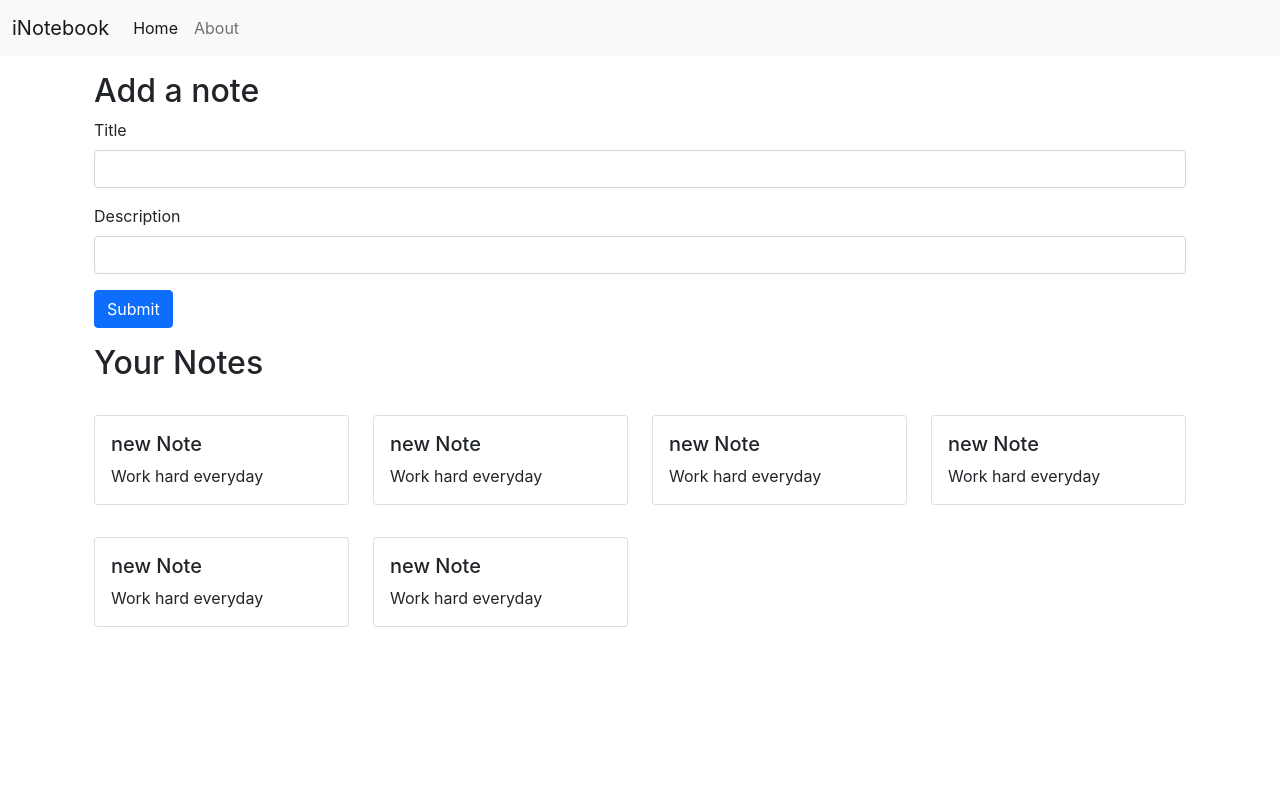
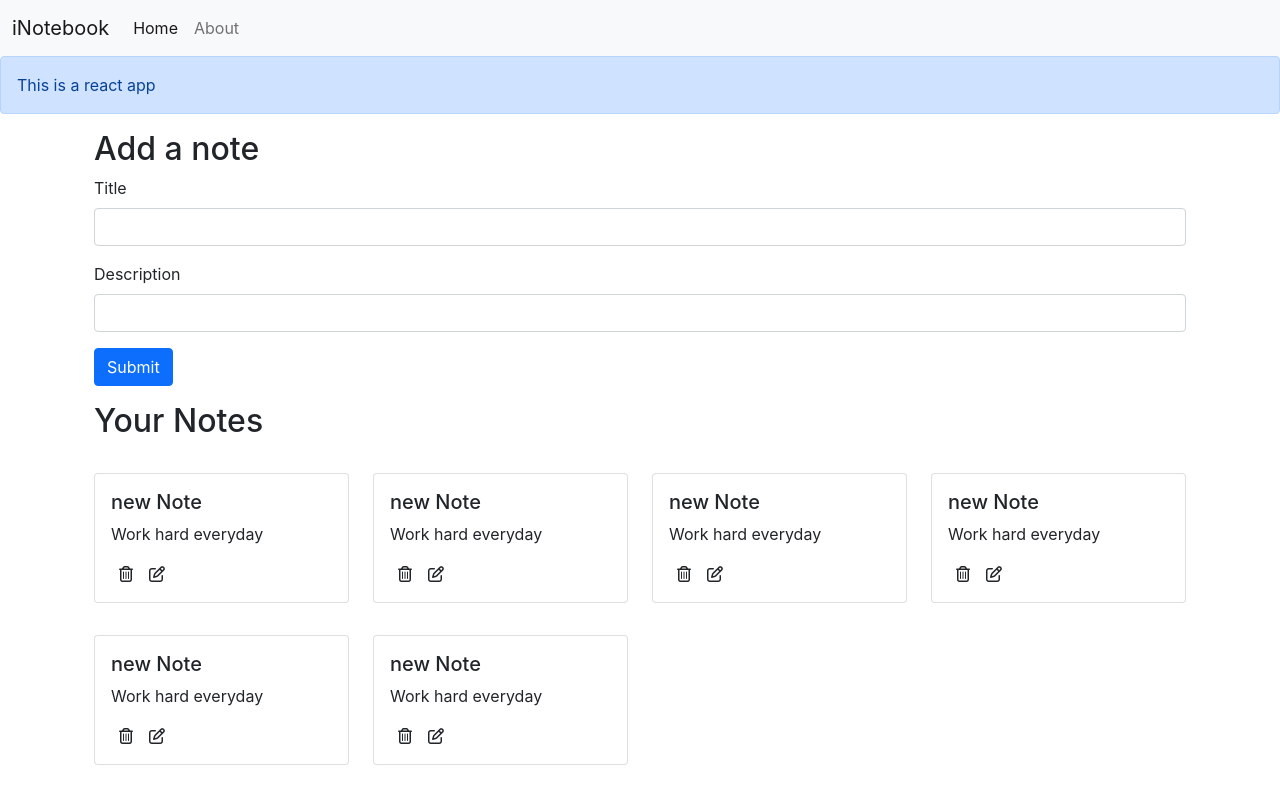
Before and after one commit to durgeshpushpakar/iNotebook, a React (Create React App) app: page / in a window 1280 px wide. Built offline with nearby package versions, Linux system fonts and the light colour scheme.

Commit message:
#63- alert component

```diff
--- a/public/index.html
+++ b/public/index.html
@@ -23,6 +23,7 @@
   <body>
     <noscript>You need to enable JavaScript to run this app.</noscript>
     <div id="root"></div>
+    <script src="https://kit.fontawesome.com/825b1f01de.js" crossorigin="anonymous"></script>
     <!-- Option 1: Bootstrap Bundle with Popper -->
     <script
       src="https://cdn.jsdelivr.net/npm/bootstrap@5.1.3/dist/js/bootstrap.bundle.min.js"
--- a/src/App.js
+++ b/src/App.js
@@ -4,11 +4,13 @@
 import About from "./components/About";
 import { Routes, Route } from "react-router-dom";
 import NoteState from "./context/notes/NoteState";
+import Alert from "./components/Alert";
 function App() {
   return (
     <>
       <NoteState>
         <Navbar />
+        <Alert message="This is a react app"/>
         <div className="container">
           <Routes>
             <Route path="/" element={<Home />}></Route>
--- /dev/null
+++ b/src/components/Alert.js
@@ -0,0 +1,11 @@
+import React from "react";
+
+export default function Alert(props) {
+  return (
+    <div>
+      <div class="alert alert-primary" role="alert">
+            {props.message}
+      </div>
+    </div>
+  );
+}
--- a/src/components/NoteItem.js
+++ b/src/components/NoteItem.js
@@ -10,6 +10,8 @@
           <p className="card-text">
             {note.description}
           </p>
+          <i className="far fa-trash-alt mx-2"></i>
+          <i className="far fa-edit mx-2"></i>
         </div>
       </div>
     </div>
--- a/src/components/Notes.js
+++ b/src/components/Notes.js
@@ -8,7 +8,7 @@
         <div className="row">
             <h2 className="my-3">Your Notes</h2>
             {notes.map((e) => {
-                return <NoteItem note={e}/>
+                return <NoteItem key={e._id} note={e}/>
             })
             }
         </div>
--- a/src/context/notes/NoteState.js
+++ b/src/context/notes/NoteState.js
@@ -3,7 +3,7 @@
 const NoteState = (props) => {
     const notesInitial=[
         {
-          "_id": "61d48906d856345900f40b8e",
+          "_id": "61d48906d8526345900f40b8e",
           "user": "61ce01d69bc828b8269548cb",
           "title": "new Note",
           "description": "Work hard everyday",
@@ -12,7 +12,7 @@
           "__v": 0
         },
         {
-          "_id": "61d48906d856345900f40b90",
+          "_id": "61d4890226d856345900f40b90",
           "user": "61ce01d69bc828b8269548cb",
           "title": "new Note",
           "description": "Work hard everyday",
@@ -21,7 +21,7 @@
           "__v": 0
         },
         {
-          "_id": "61d48906d856345900f40b8e",
+          "_id": "61d48906d8563459002f40b8e",
           "user": "61ce01d69bc828b8269548cb",
           "title": "new Note",
           "description": "Work hard everyday",
@@ -30,7 +30,7 @@
           "__v": 0
         },
         {
-          "_id": "61d48906d856345900f40b90",
+          "_id": "61d48906d856345900f4022b90",
           "user": "61ce01d69bc828b8269548cb",
           "title": "new Note",
           "description": "Work hard everyday",
@@ -39,7 +39,7 @@
           "__v": 0
         },
         {
-          "_id": "61d48906d856345900f40b8e",
+          "_id": "61d48906d85632245900f40b8e",
           "user": "61ce01d69bc828b8269548cb",
           "title": "new Note",
           "description": "Work hard everyday",
@@ -48,7 +48,7 @@
           "__v": 0
         },
         {
-          "_id": "61d48906d856345900f40b90",
+          "_id": "61d48906d856345900f4220b90",
           "user": "61ce01d69bc828b8269548cb",
           "title": "new Note",
           "description": "Work hard everyday",
--- a/src/index.css
+++ b/src/index.css
@@ -11,3 +11,7 @@
   font-family: source-code-pro, Menlo, Monaco, Consolas, 'Courier New',
     monospace;
 }
+
+i{
+  cursor:pointer;
+}
```
